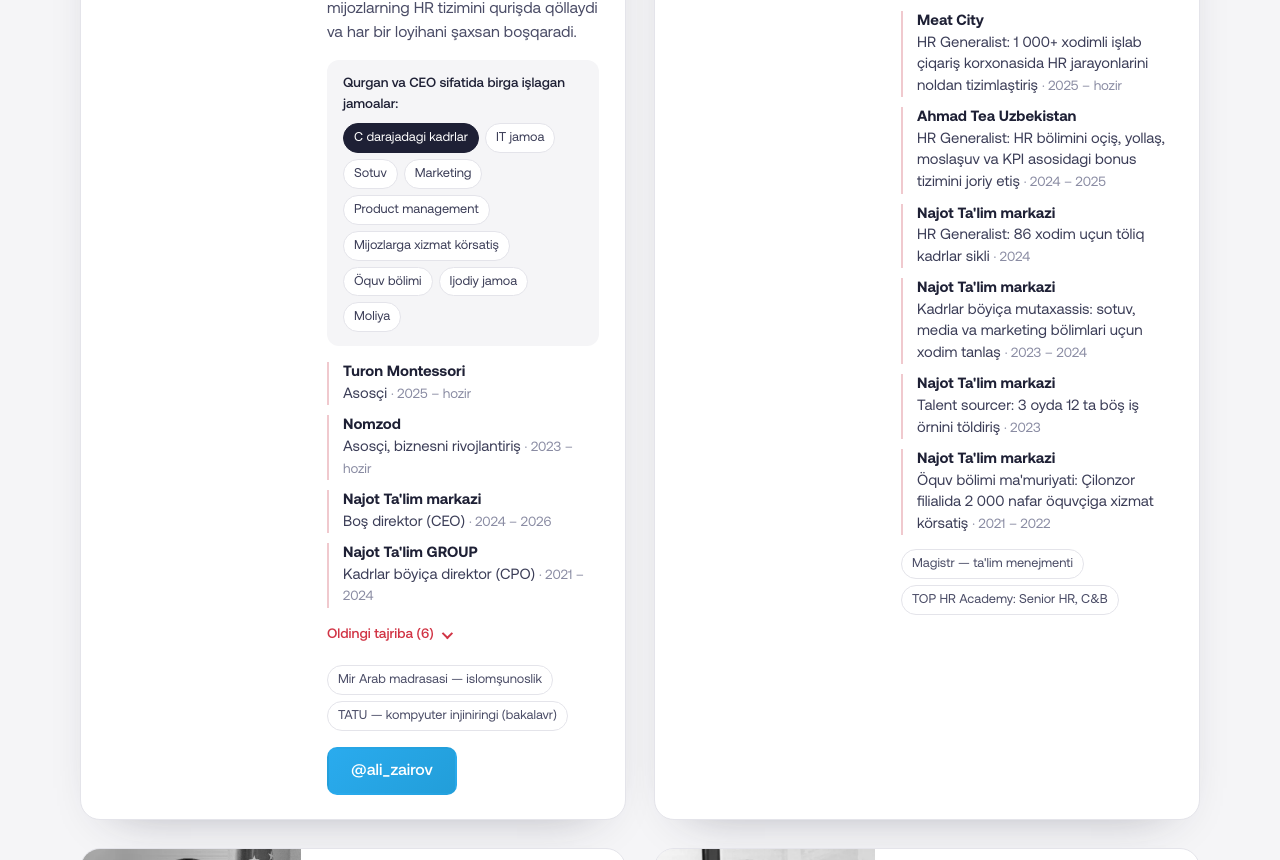
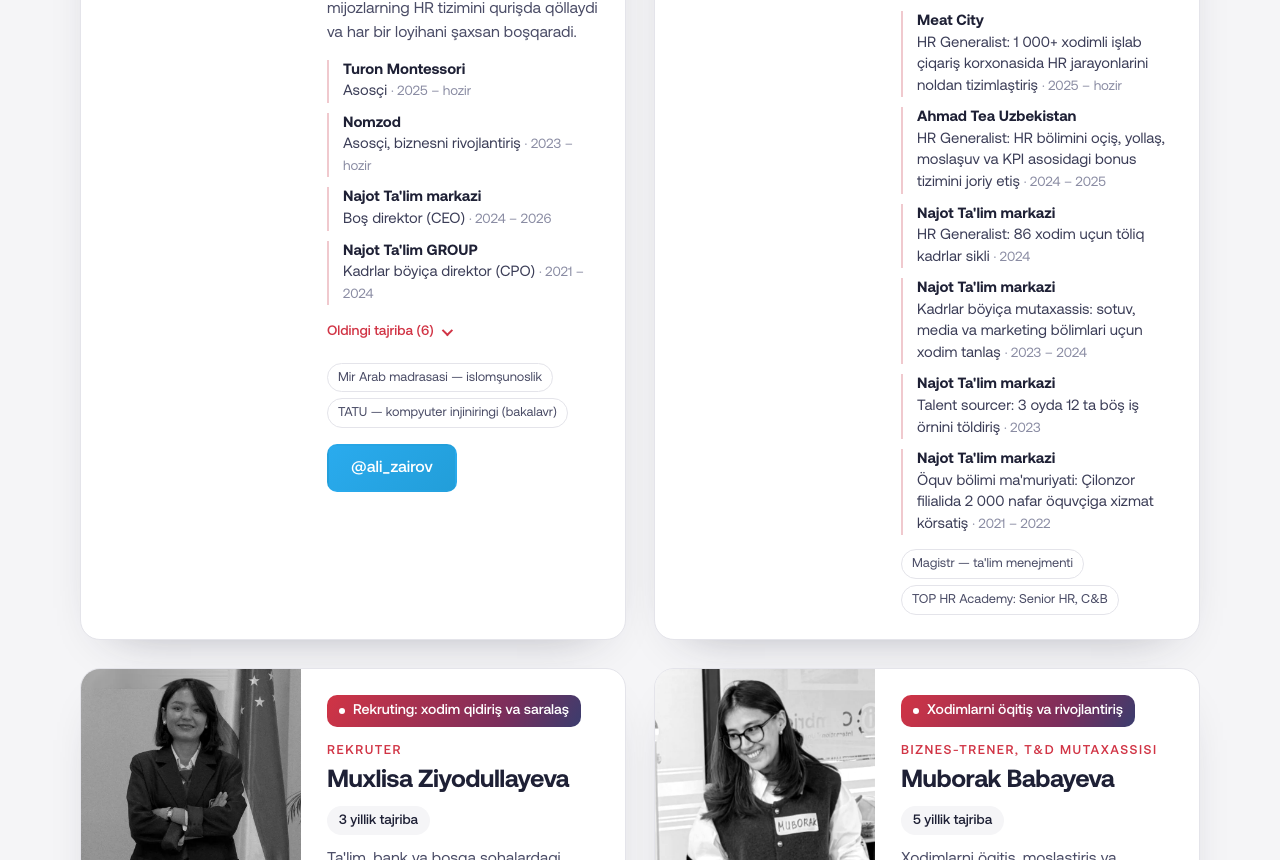
Before and after one commit to alizairov/nomzod-test, a plain HTML site: page site/index.html in a window 1280 px wide. Shown: the part 4265-5125 px from the top of the page. Drawn offline with Linux system fonts and the light colour scheme.

Commit message:
Jamoa: jamoalar blokini olib tashlash
Co-Authored-By: Claude Opus 5.5 <noreply@anthropic.com>
Claude-Session: https://claude.ai/code/session_01Rtc6UA9EmHm2q8zhMxn6CZ

```diff
--- a/site/index.html
+++ b/site/index.html
@@ -169,12 +169,6 @@
           <h3 class="member__name">Ali Zairov</h3>
           <span class="member__exp">8 yillik HR va boshqaruv tajribasi</span>
           <p class="member__bio">HR mutaxassisidan kompaniya rahbarigacha bo'lgan yo'lni bosib o'tgan. Rekruting, kadrlar strategiyasi va boshqaruvni amalda biladi. Bu tajribani mijozlarning HR tizimini qurishda qo'llaydi va har bir loyihani shaxsan boshqaradi.</p>
-          <div class="member__teams">
-            <p>Qurgan va CEO sifatida birga ishlagan jamoalar:</p>
-            <ul>
-              <li>C darajadagi kadrlar</li><li>IT jamoa</li><li>Sotuv</li><li>Marketing</li><li>Product management</li><li>Mijozlarga xizmat ko'rsatish</li><li>O'quv bo'limi</li><li>Ijodiy jamoa</li><li>Moliya</li>
-            </ul>
-          </div>
           <ul class="member__list">
             <li><b data-noconv>Turon Montessori</b> Asoschi <span>· 2025 – hozir</span></li>
             <li><b data-noconv>Nomzod</b> Asoschi, biznesni rivojlantirish <span>· 2023 – hozir</span></li>
```
